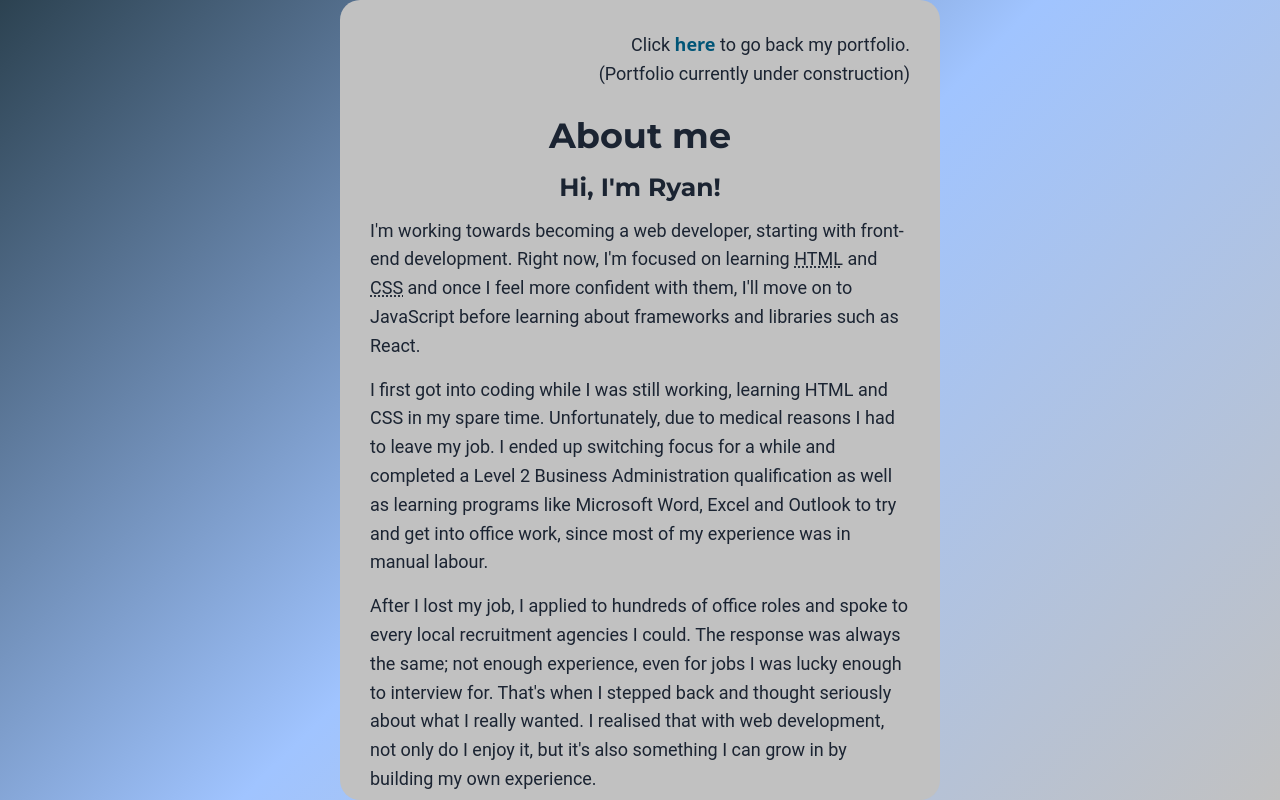
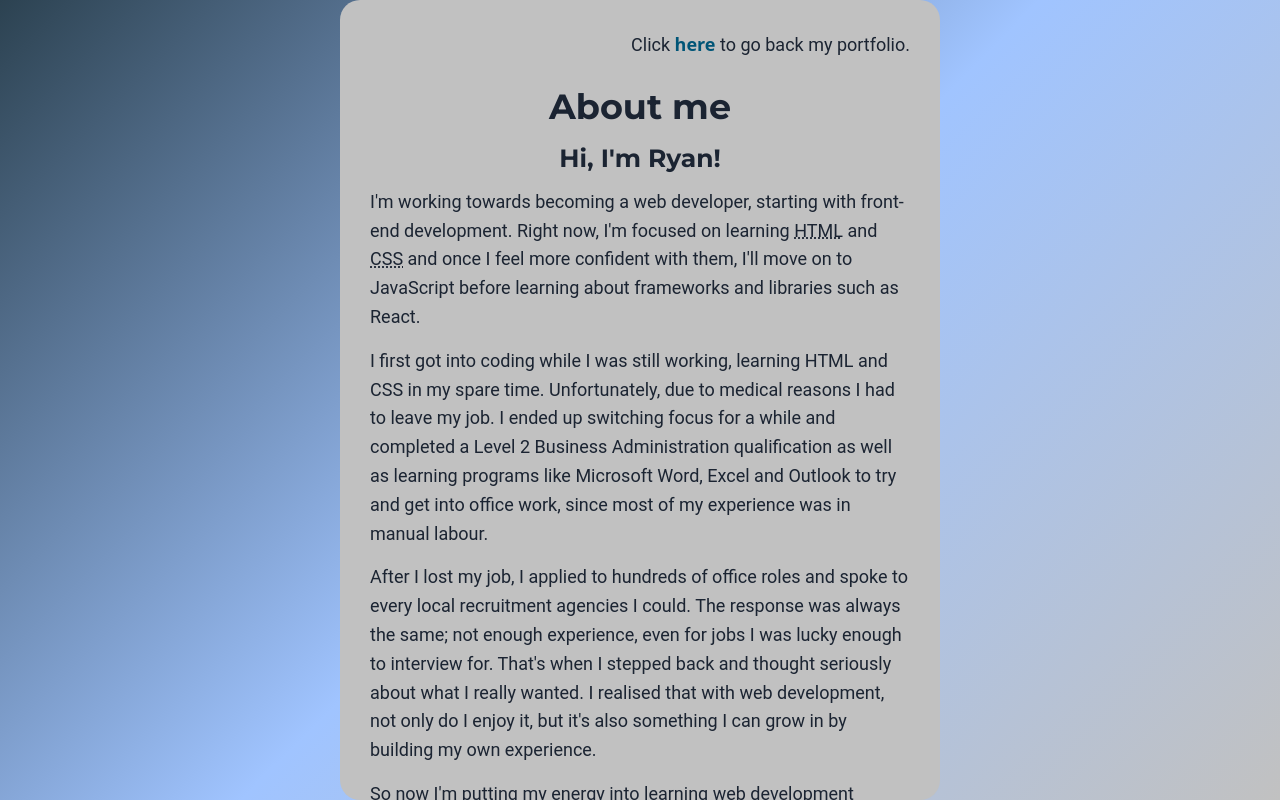
Before and after one commit to RWhitlock-Codes/About-me, a plain HTML site: page index.html in a window 1280 px wide. Drawn offline with Linux system fonts and the light colour scheme.

Commit message:
Update index.html

```diff
--- a/index.html
+++ b/index.html
@@ -18,9 +18,7 @@
   <main>
   <section class="about-me">
     <nav role="navigation"  aria-label="Portfolio link" class="portfolio-link">
-    <p id="nav-link">Click <a href="#" aria-label="Navigation to portfolio" class="portfolio-link-text">here</a> to go back my portfolio.
-    <br>
-      <span class="note">(Portfolio currently under construction)</span>
+    <p id="nav-link">Click <a href="https://rwhitlock-codes.github.io/Ryan-Whitlock-Portfolio/#home" aria-label="Navigation to portfolio" class="portfolio-link-text">here</a> to go back my portfolio.
     </p>
     </nav>
     <h1 id="main-title">About me</h1>
```
